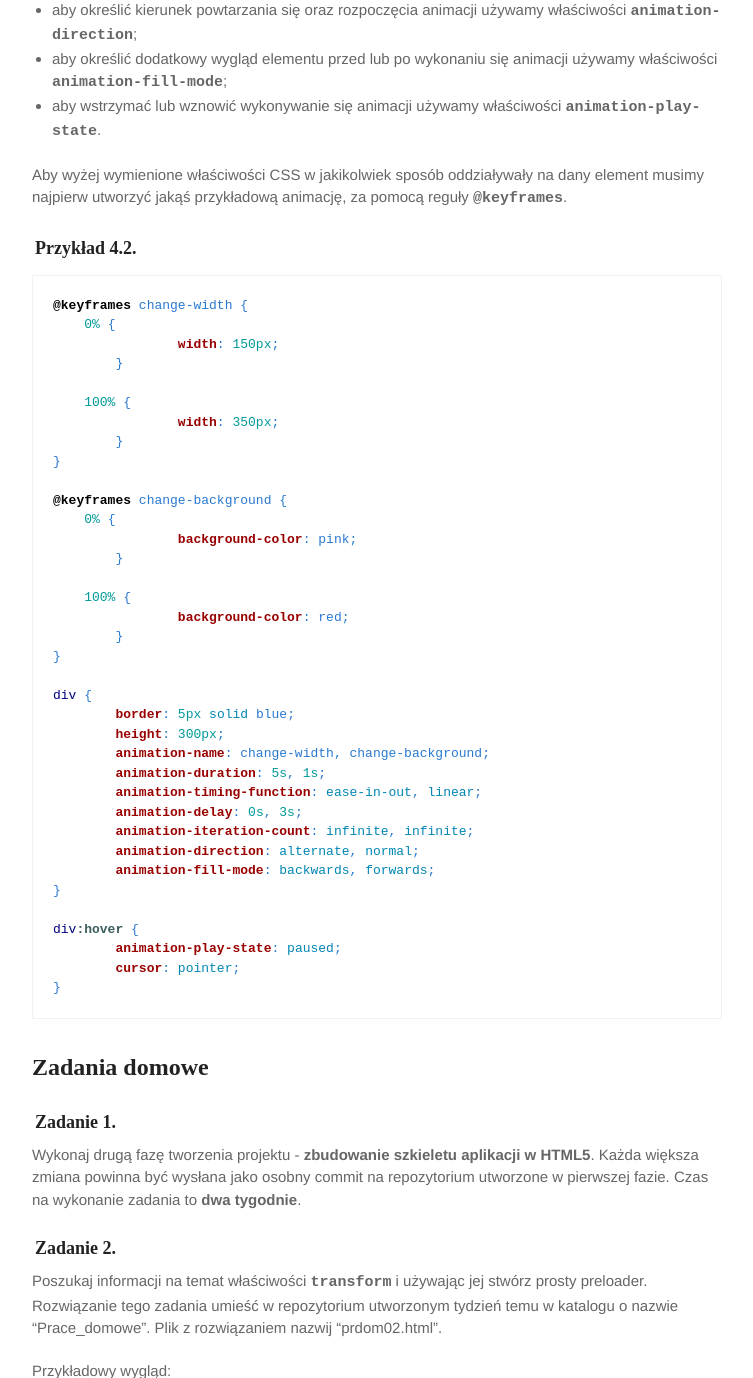
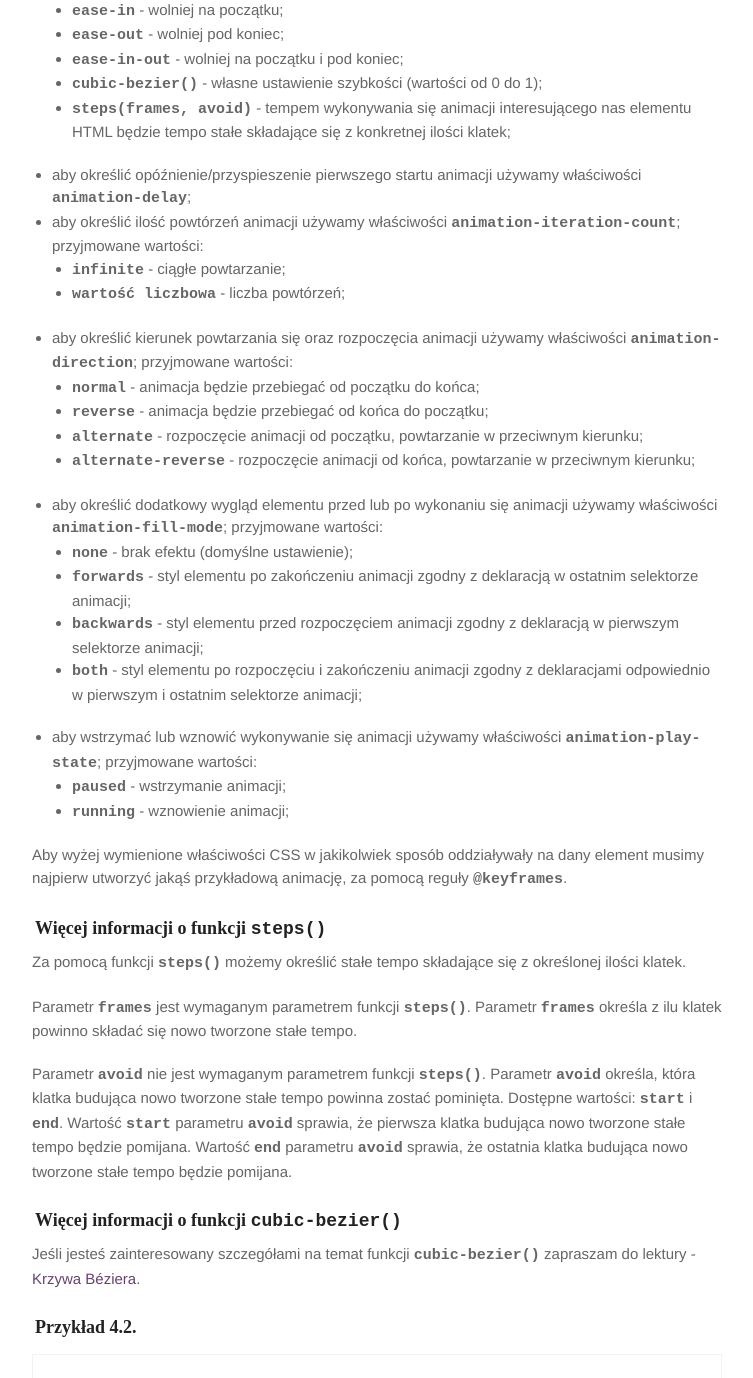
Before and after one commit to marcin-szczepanski/TWE, a Jekyll site: the page built from zajecia/1B/zaj02.md, in a window 1280 px wide and 1400 px high, scrolled down 7893 px, cut to the strip 0-1378 px from the top of the window. Shown: the whole strip, without its empty margins (263-1016 px from the left). Built offline with Jekyll 4.4.1, drawn with Linux system fonts in a browser that asks for light colours; some web fonts are replaced; some of the changed text lies outside the part shown.

Commit message:
Add zaj02

```diff
--- a/zajecia/1B/zaj02.md
+++ b/zajecia/1B/zaj02.md
@@ -330,16 +330,47 @@ div {
 
 Poniżej zostały omówione właściwości grupy <span class="preformat">animation</span>:
 
-* aby określić nazwę animacji, którą chcemy dodać do elementu używamy właściwości <span class="preformat">animation-name</span>;
-* aby określić długość trwania animacji używamy właściwości <span class="preformat">animation-duration</span>;
-* aby określić tempo animacji używamy właściwości <span class="preformat">animation-timing-function</span>;
-* aby określić opóźnienie/przyspieszenie pierwszego startu animacji używamy właściwości <span class="preformat">animation-delay</span>;
-* aby określić ilość powtórzeń animacji używamy właściwości <span class="preformat">animation-iteration-count</span>;
-* aby określić kierunek powtarzania się oraz rozpoczęcia animacji używamy właściwości <span class="preformat">animation-direction</span>;
-* aby określić dodatkowy wygląd elementu przed lub po wykonaniu się animacji używamy właściwości <span class="preformat">animation-fill-mode</span>;
-* aby wstrzymać lub wznowić wykonywanie się animacji używamy właściwości <span class="preformat">animation-play-state</span>.
+- aby określić nazwę animacji, którą chcemy dodać do elementu używamy właściwości <span class="preformat">animation-name</span>;
+- aby określić długość trwania animacji używamy właściwości <span class="preformat">animation-duration</span>;
+- aby określić tempo animacji używamy właściwości <span class="preformat">animation-timing-function</span>; przyjmowane wartości:
+	- <span class="preformat">linear</span> - stała szybkość;
+    - <span class="preformat">ease</span> - szybciej na początku, wolniej pod koniec (domyślne ustawienie);
+    - <span class="preformat">ease-in</span> - wolniej na początku;
+    - <span class="preformat">ease-out</span> - wolniej pod koniec;
+    - <span class="preformat">ease-in-out</span> - wolniej na początku i pod koniec;
+    - <span class="preformat">cubic-bezier()</span> - własne ustawienie szybkości (wartości od 0 do 1);
+	- <span class="preformat">steps(frames, avoid)</span> - tempem wykonywania się animacji interesującego nas elementu HTML będzie tempo stałe składające się z konkretnej ilości klatek;
+- aby określić opóźnienie/przyspieszenie pierwszego startu animacji używamy właściwości <span class="preformat">animation-delay</span>;
+- aby określić ilość powtórzeń animacji używamy właściwości <span class="preformat">animation-iteration-count</span>; przyjmowane wartości:
+    - <span class="preformat">infinite</span> - ciągłe powtarzanie;
+    - <span class="preformat">wartość liczbowa</span> - liczba powtórzeń;
+- aby określić kierunek powtarzania się oraz rozpoczęcia animacji używamy właściwości <span class="preformat">animation-direction</span>; przyjmowane wartości:
+    - <span class="preformat">normal</span> - animacja będzie przebiegać od początku do końca;
+    - <span class="preformat">reverse</span> - animacja będzie przebiegać od końca do początku;
+    - <span class="preformat">alternate</span> - rozpoczęcie animacji od początku, powtarzanie w przeciwnym kierunku;
+    - <span class="preformat">alternate-reverse</span> - rozpoczęcie animacji od końca, powtarzanie w przeciwnym kierunku;
+- aby określić dodatkowy wygląd elementu przed lub po wykonaniu się animacji używamy właściwości <span class="preformat">animation-fill-mode</span>; przyjmowane wartości:
+    - <span class="preformat">none</span> - brak efektu (domyślne ustawienie);
+    - <span class="preformat">forwards</span> - styl elementu po zakończeniu animacji zgodny z deklaracją w ostatnim selektorze animacji;
+    - <span class="preformat">backwards</span> - styl elementu przed rozpoczęciem animacji zgodny z deklaracją w pierwszym selektorze animacji;
+    - <span class="preformat">both</span> - styl elementu po rozpoczęciu i zakończeniu animacji zgodny z deklaracjami odpowiednio w pierwszym i ostatnim selektorze animacji;
+- aby wstrzymać lub wznowić wykonywanie się animacji używamy właściwości <span class="preformat">animation-play-state</span>; przyjmowane wartości:
+    - <span class="preformat">paused</span> - wstrzymanie animacji;
+    - <span class="preformat">running</span> - wznowienie animacji;
 
 Aby wyżej wymienione właściwości CSS w jakikolwiek sposób oddziaływały na dany element musimy najpierw utworzyć jakąś przykładową animację, za pomocą reguły <span class="preformat">@keyframes</span>.
+
+### Więcej informacji o funkcji <span class="preformat">steps()</span>
+Za pomocą funkcji <span class="preformat">steps()</span> możemy określić stałe tempo składające się z określonej ilości klatek.
+
+Parametr <span class="preformat">frames</span> jest wymaganym parametrem funkcji <span class="preformat">steps()</span>. Parametr <span class="preformat">frames</span> określa z ilu klatek powinno składać się nowo tworzone stałe tempo.
+
+Parametr <span class="preformat">avoid</span> nie jest wymaganym parametrem funkcji <span class="preformat">steps()</span>. Parametr <span class="preformat">avoid</span> określa, która klatka budująca nowo tworzone stałe tempo powinna zostać pominięta. Dostępne wartości: <span class="preformat">start</span> i <span class="preformat">end</span>.
+Wartość <span class="preformat">start</span> parametru <span class="preformat">avoid</span> sprawia, że pierwsza klatka budująca nowo tworzone stałe tempo będzie pomijana.
+Wartość <span class="preformat">end</span> parametru <span class="preformat">avoid</span> sprawia, że ostatnia klatka budująca nowo tworzone stałe tempo będzie pomijana.
+
+### Więcej informacji o funkcji <span class="preformat">cubic-bezier()</span>
+Jeśli jesteś zainteresowany szczegółami na temat funkcji <span class="preformat">cubic-bezier()</span> zapraszam do lektury - <a href="http://webkod.pl/kurs-css/wartosci/funkcje/cubic-bezier" target="blank">Krzywa Béziera</a>.
 
 ### Przykład 4.2.
 
```
